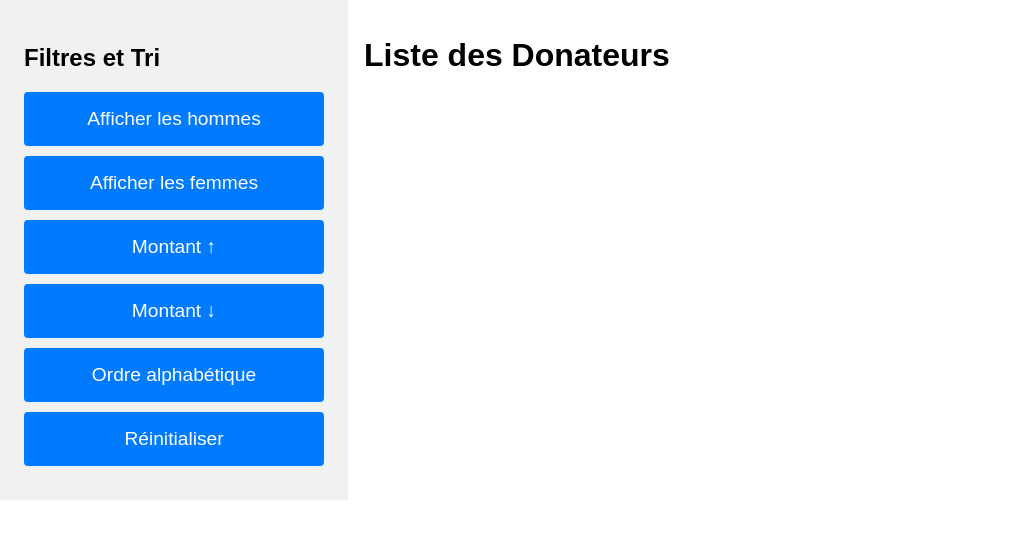
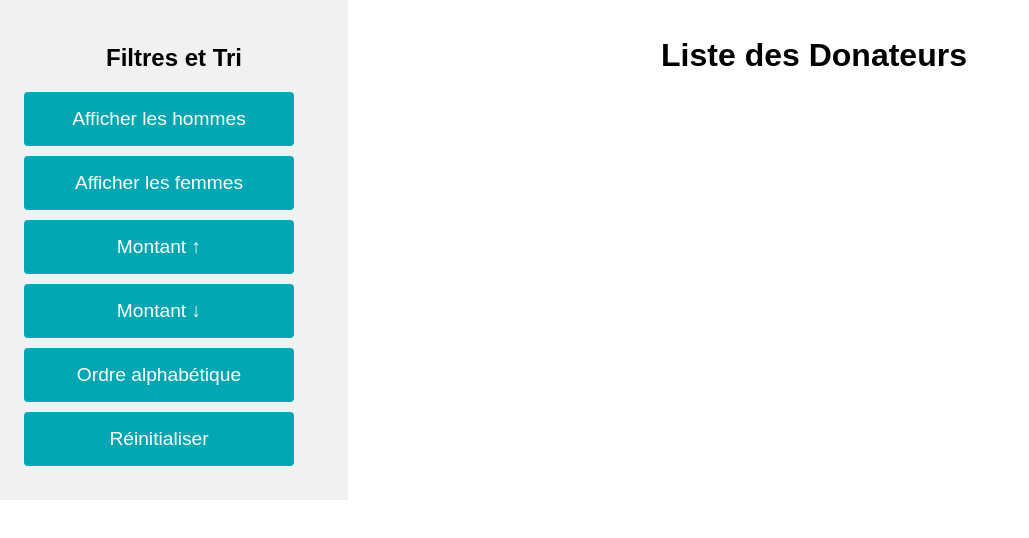
Before and after one commit to SofiaB25/apidonateurs, a plain HTML site: page index.html in a window 1280 px wide. Shown: the whole page, without its empty margins (0-1029 px from the left). Drawn offline with Linux system fonts and the light colour scheme; no server answers.

Commit message:
modifapi

```diff
--- a/style.css
+++ b/style.css
@@ -5,6 +5,13 @@ body {
   flex-direction: row;
 }
 
+h1{
+  text-align: center;
+}
+
+h2{
+  text-align: center;
+}
 #sidebar {
   width: 100%;
   background-color: #f1f1f1;
@@ -22,9 +29,9 @@ body {
 #sidebar button {
   display: block;
   margin-bottom: 10px;
-  width: 100%;
+  width: 90%;
   padding: 0.8rem;
-  background-color: #007bff;
+  background-color: #00a7b3;
   color: white;
   border: none;
   border-radius: 4px;
@@ -34,7 +41,7 @@ body {
 }
 
 #sidebar button:hover {
-  background-color: #0056b3;
+  background-color: #00a7b3;
 }
 
 @media (min-width: 240px) {
@@ -70,6 +77,9 @@ main {
 #donor-list {
   list-style: none;
   padding: 0;
+  display: grid;
+  grid-template-columns: repeat(auto-fill, minmax(250px, 1fr));
+  gap: 1rem;
 }
 
 #donor-list li {
```
